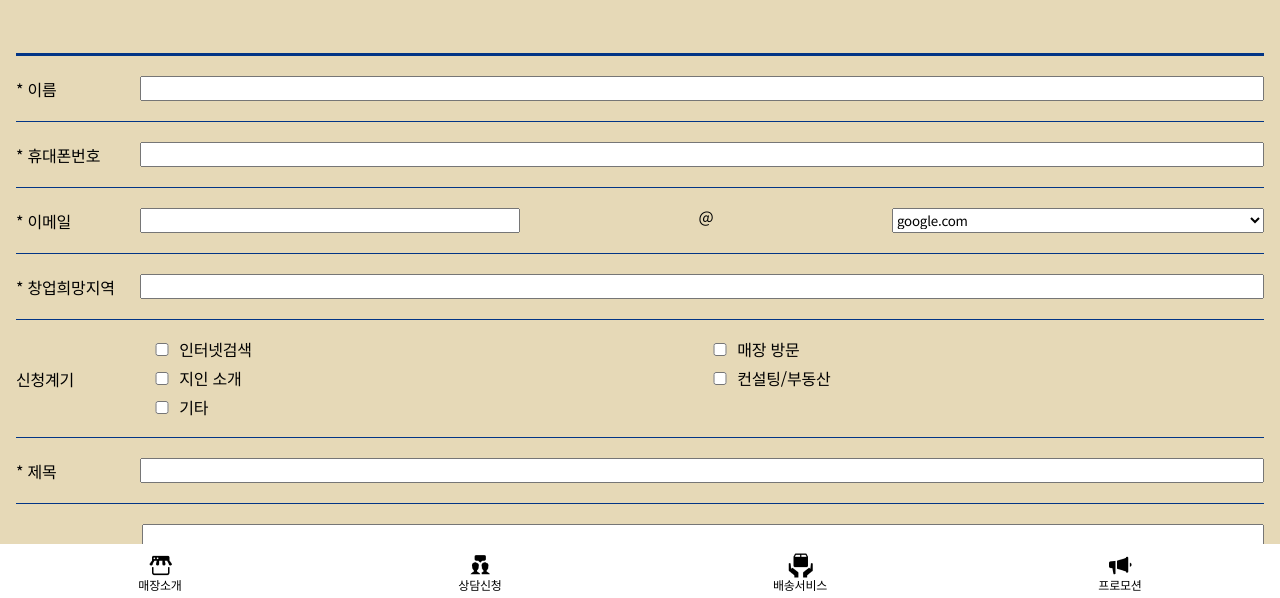
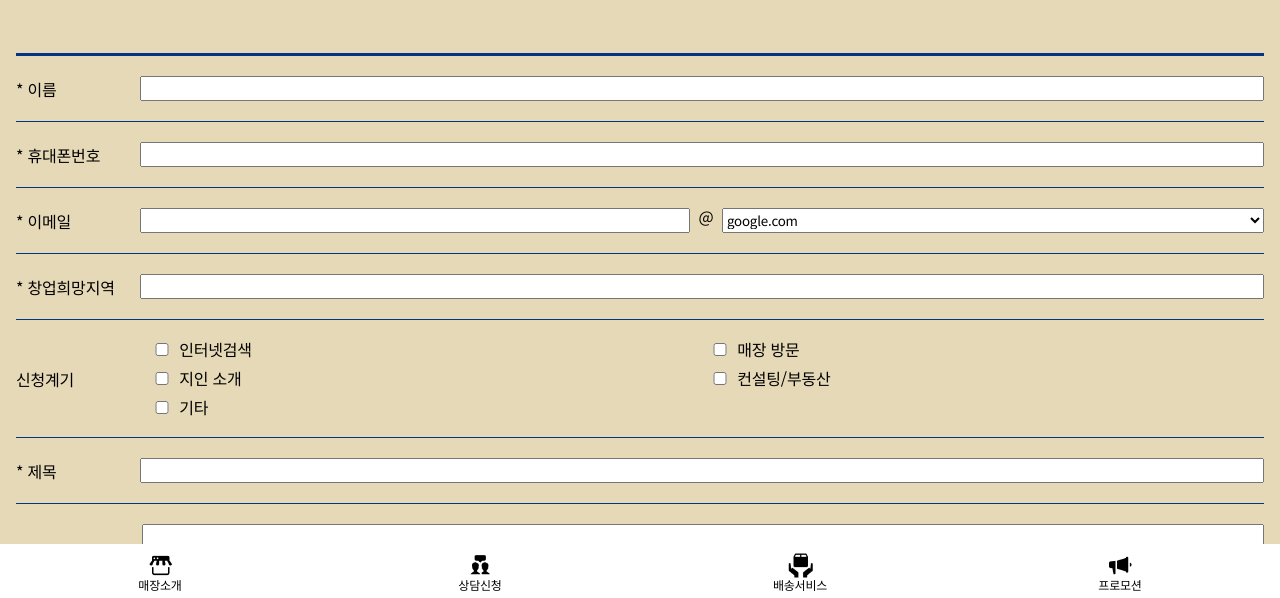
Before and after one commit to ttunmill/paris_baguette_hyunwoo, a plain HTML site: page request.html in a window 1280 px wide. Shown: the part 200-798 px from the top of the page. Drawn offline with Linux system fonts and the light colour scheme.

Commit message:
Update style.css

```diff
--- a/style/style.css
+++ b/style/style.css
@@ -173,14 +173,18 @@ main .consulting_wrap #consulting_form .consulting_list li > input {
 }
 main .consulting_wrap #consulting_form .consulting_list li:nth-child(3) div {
     display: flex;
+    justify-content: space-between;
     width: calc(100% - 124px);
 }
 main .consulting_wrap #consulting_form .consulting_list li:nth-child(3) div input,
 main .consulting_wrap #consulting_form .consulting_list li:nth-child(3) div p,
 main .consulting_wrap #consulting_form .consulting_list li:nth-child(3) div select {
-    width: calc(100% / 3);
+    width: calc(100% / 2 - 20px);
 }
-main .consulting_wrap #consulting_form .consulting_list li:nth-child(3) div p {text-align: center;}
+main .consulting_wrap #consulting_form .consulting_list li:nth-child(3) div p {
+    width: 20px;
+    text-align: center;
+}
 main .consulting_wrap #consulting_form .consulting_list li:nth-child(5) ul {
     width: calc(100% - 132px);
     display: flex;
```
